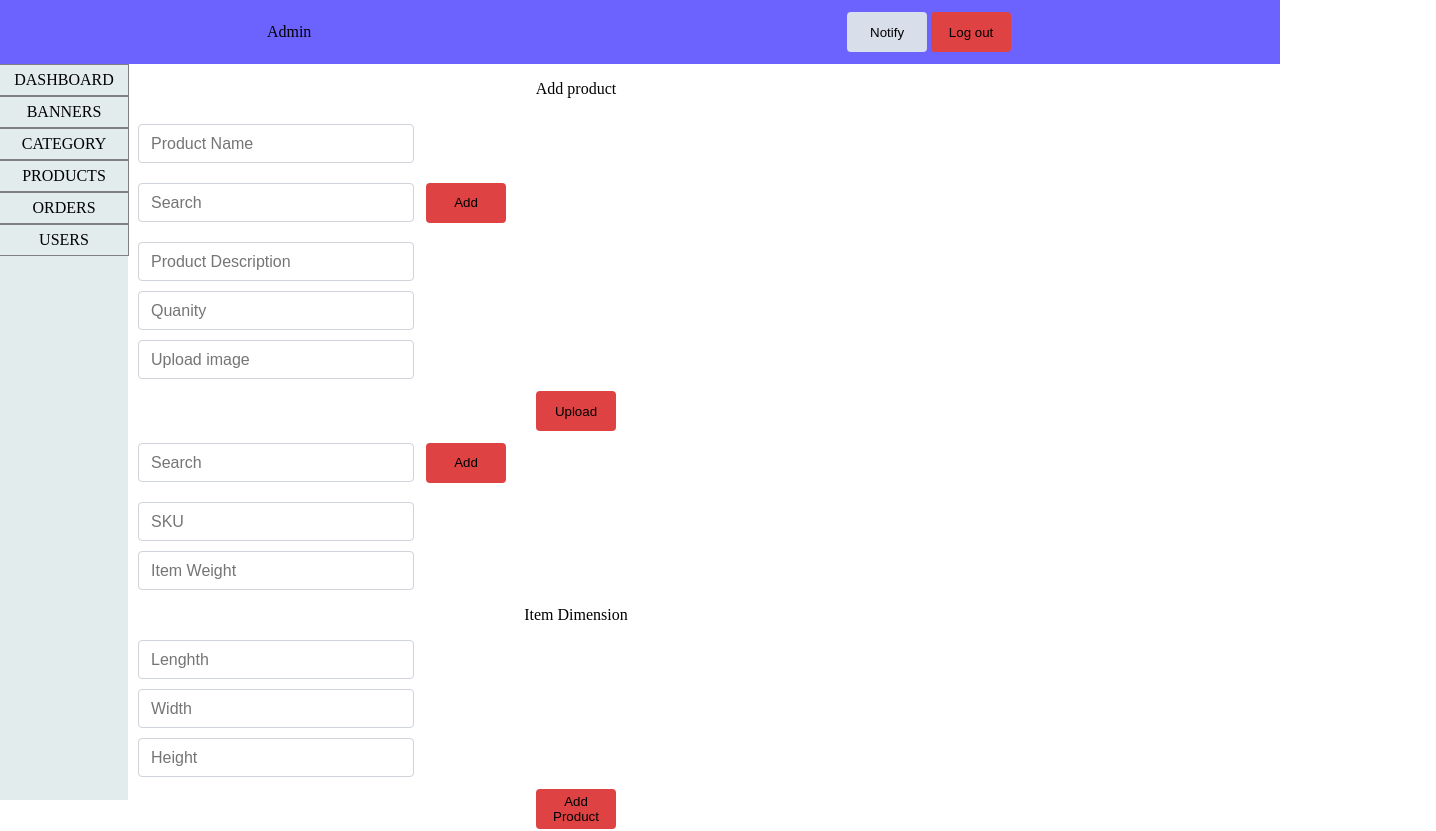
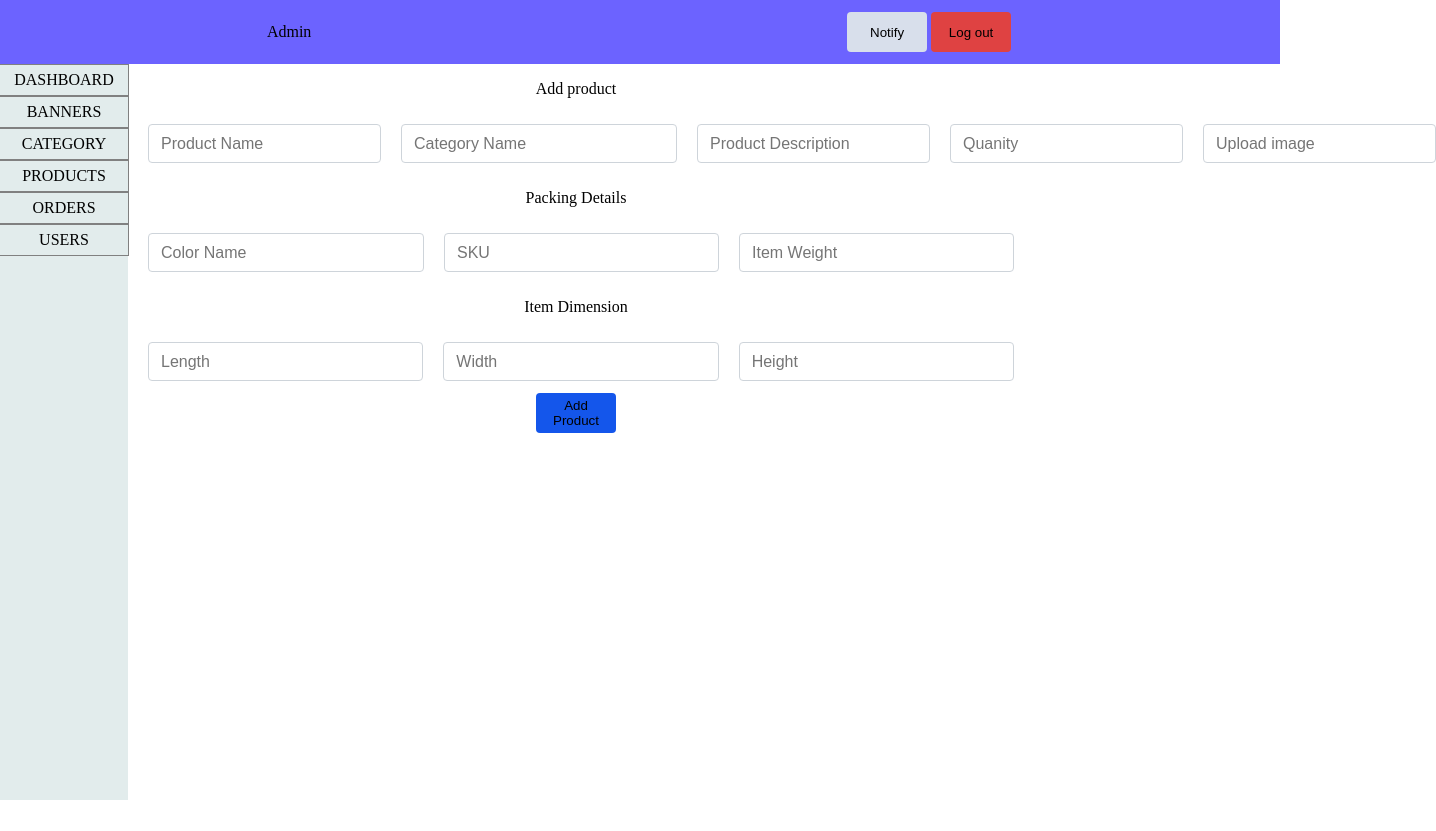
Before and after one commit to Beast2502/Ecommerce_Admin, a React (Create React App) app: page /products/addDetails in a window 1280 px wide. Both pictures are taken after a click on the button "Login". Shown: the whole page, 1436 px wide, since content can reach past the window. After the commit the page ends 800 px from the top, so only its background shows below. Built offline with nearby package versions, Linux system fonts and the light colour scheme.

Commit message:
Validation and add detail page covered

```diff
--- a/src/App.css
+++ b/src/App.css
@@ -5,3 +5,13 @@
   display: flex;
   flex-direction: row;
 }
+input::-webkit-outer-spin-button,
+input::-webkit-inner-spin-button {
+  -webkit-appearance: none;
+  margin: 0;
+}
+
+/* Firefox */
+input[type=number] {
+  -moz-appearance: textfield;
+}
--- a/src/components/InputWithSearch/InputWithSearch.js
+++ b/src/components/InputWithSearch/InputWithSearch.js
@@ -2,14 +2,9 @@ import React, { useState } from "react";
 import "./InputWithSearch.css";
 
 const InputWithSearch = (props) => {
-  const [opSel, setOpSel] = useState("");
 
   const data = ["One", "Two", "Three", "Four", "Five", "Six", "Seven", "Eight"];
 
-  const handleSubmit = (event) => {
-    event.preventDefault();
-    console.log(opSel);
-  };
   return (
       <div className="input-search-container">
         <input
@@ -17,17 +12,14 @@ const InputWithSearch = (props) => {
           list="browsers"
           name="browser"
           id="browser"
-          placeholder="Search"
-          onChange={(e) => setOpSel(e.target.value)}
+          placeholder={props.name}
+          onChange={props.onChange}
         />
         <datalist id="browsers">
           {data.map((op) => {
             return <option value={op}></option>;
           })}
         </datalist>
-        <button className="btn" onClick={handleSubmit}>
-          Add
-        </button>
       </div>
   );
 };
--- a/src/view/AddProduct/addDetails.js
+++ b/src/view/AddProduct/addDetails.js
@@ -60,6 +60,9 @@ const AddDetails = (props) => {
 
   const handleSubmit = (event) => {
     event.preventDefault();
+    if(addName === "" || addCat ===""){
+      alert("Opps ... Something you had miised")
+    }
     props.addProduct({
       addName,
       addCat,
@@ -81,14 +84,14 @@ const AddDetails = (props) => {
   return (
     <div className="product-container">
       <p>Add product</p>
-      <div className="">
+      <div className="product-sub-container">
         <InputField
           name={"Product Name"}
           type={"text"}
           handleChange={handleName}
         />
         <InputWithSearch
-          name={"Catogory Name"}
+          name={"Category Name"}
           list={categoryList}
           onChange={handleCategory}
         />
@@ -99,34 +102,27 @@ const AddDetails = (props) => {
           handleChange={handleQuant}
         />
         <InputField name={"Upload image"} />
-        <Button name={"Upload"} color={"rgb(223, 66, 66);"} />
-        <InputWithSearch name={"Color Name"} />
+      </div>
+      <p>Packing Details</p>
+      <div className="product-sub-container">
+        <InputWithSearch name={"Color Name"} onChange={handleCol} />
         <InputField name={"SKU"} type={"number"} handleChange={handleSku} />
         <InputField
           name={"Item Weight"}
           type={"number"}
           handleChange={handleWeight}
         />
-        <div>
-          <p>Item Dimension</p>
-          <InputField
-            name={"Lenghth"}
-            type={"number"}
-            handleChange={handleLen}
-          />
-          <InputField name={"Width"} type={"number"} handleChange={handleWid} />
-          <InputField
-            name={"Height"}
-            type={"number"}
-            handleChange={handleHei}
-          />
-        </div>
+      </div>
+      <p>Item Dimension</p>
 
-        <Button
-          name={"Add Product"}
-          color={"rgb(223, 66, 66);"}
-          onClick={handleSubmit}
-        />
+      <div className="product-sub-container">
+        <InputField name={"Length"} type={"number"} handleChange={handleLen} />
+        <InputField name={"Width"} type={"number"} handleChange={handleWid} />
+        <InputField name={"Height"} type={"number"} handleChange={handleHei} />
+      </div>
+
+      <div className="product-sub-btn">
+        <Button name={"Add Product"} color={"#1456eb"} onClick={handleSubmit} />
       </div>
     </div>
   );
--- a/src/view/AddProduct/addProduct.css
+++ b/src/view/AddProduct/addProduct.css
@@ -16,3 +16,14 @@
     text-decoration: none;
     color: white;
 }
+
+.product-sub-container{
+    display: flex;
+    flex-direction: row;
+    margin-left: 10px;
+
+}
+.product-sub-btn{
+    display: flex;
+    justify-content: center;
+}
--- a/src/view/AddProduct/addProduct.js
+++ b/src/view/AddProduct/addProduct.js
@@ -5,16 +5,27 @@ import "./addProduct.css";
 import Table from "../../components/Table/bannerTable";
 import { NavLink } from "react-router-dom";
 
-const AddProduct = () => {
+import { connect } from "react-redux";
+
+const AddProduct = (props) => {
+  console.log(props.products ,"Checkkk values");
+
+  const data  = props.products;
   return (
     <div className="product-container">
       <div className="product-header">
         <p>Products </p>
         <button className="btn"><NavLink to={"./addDetails"} className='nav-link'>ADD</NavLink></button>
       </div>
-      <Table />
+      <Table data={data} />
     </div>
   );
 };
 
-export default AddProduct;
+const mapStateToprops =(state)=>{
+  return {
+    products : state.products
+  }
+}
+
+export default connect(mapStateToprops,null)(AddProduct);
```
